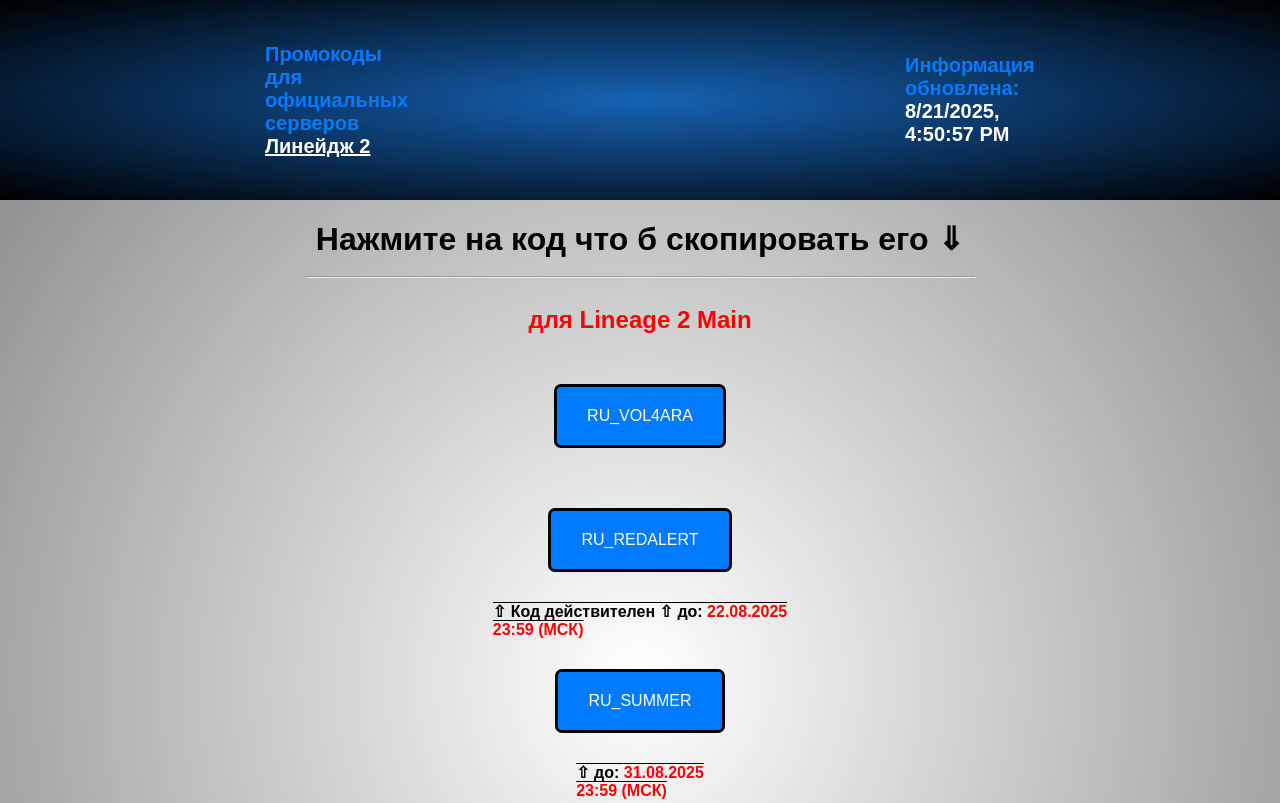
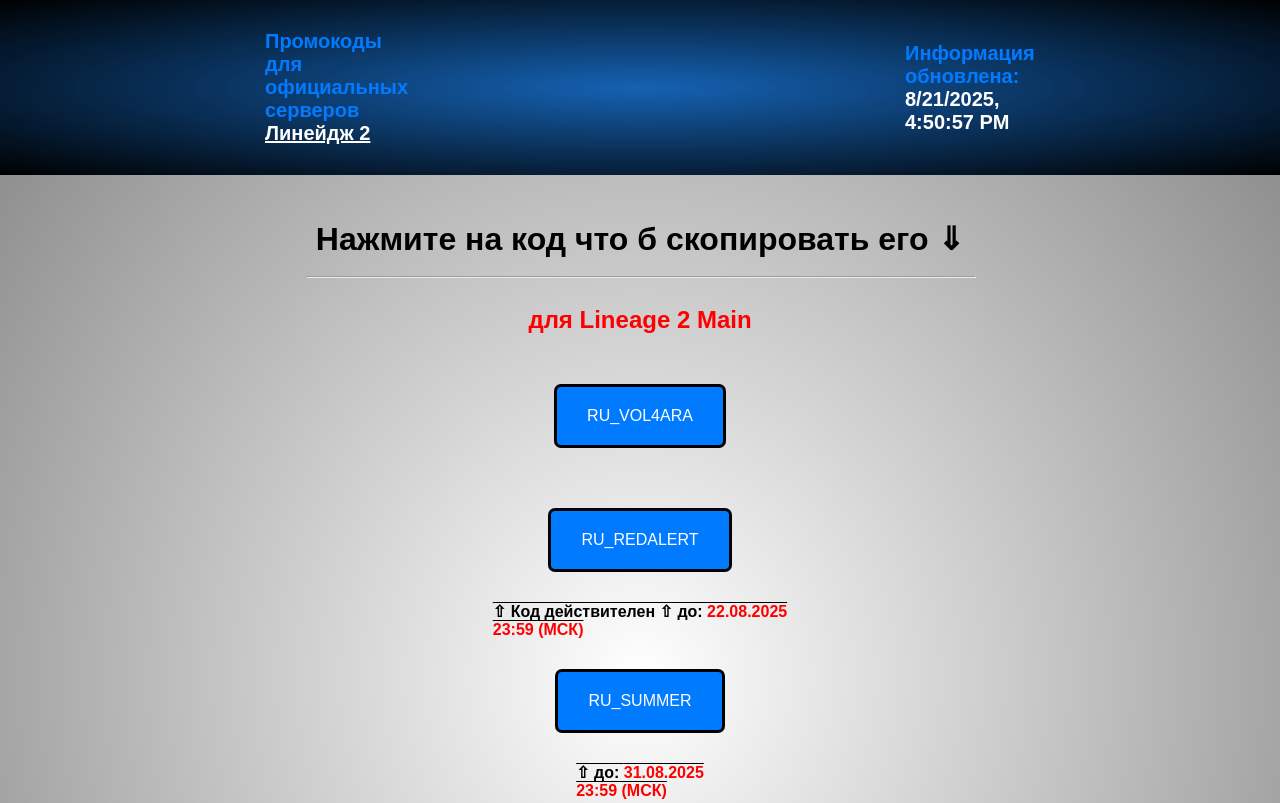
Before and after one commit to Lex010/L2-promo, a plain HTML site: page index.html in a window 1280 px wide. Shown: the top 803 px of the page. Drawn offline with Linux system fonts and the light colour scheme.

Commit message:
feat: small style change in header for start work with this code

```diff
--- a/style.css
+++ b/style.css
@@ -21,7 +21,8 @@
   /* header-main */
   main {
     width: 100%;
-    height: 200px;
+    /* height: 200px; */
+    padding: 30px 10px;
     background: radial-gradient(#0057b3e1,rgb(0, 0, 0));
     position: fixed;
     top: 0;
```
